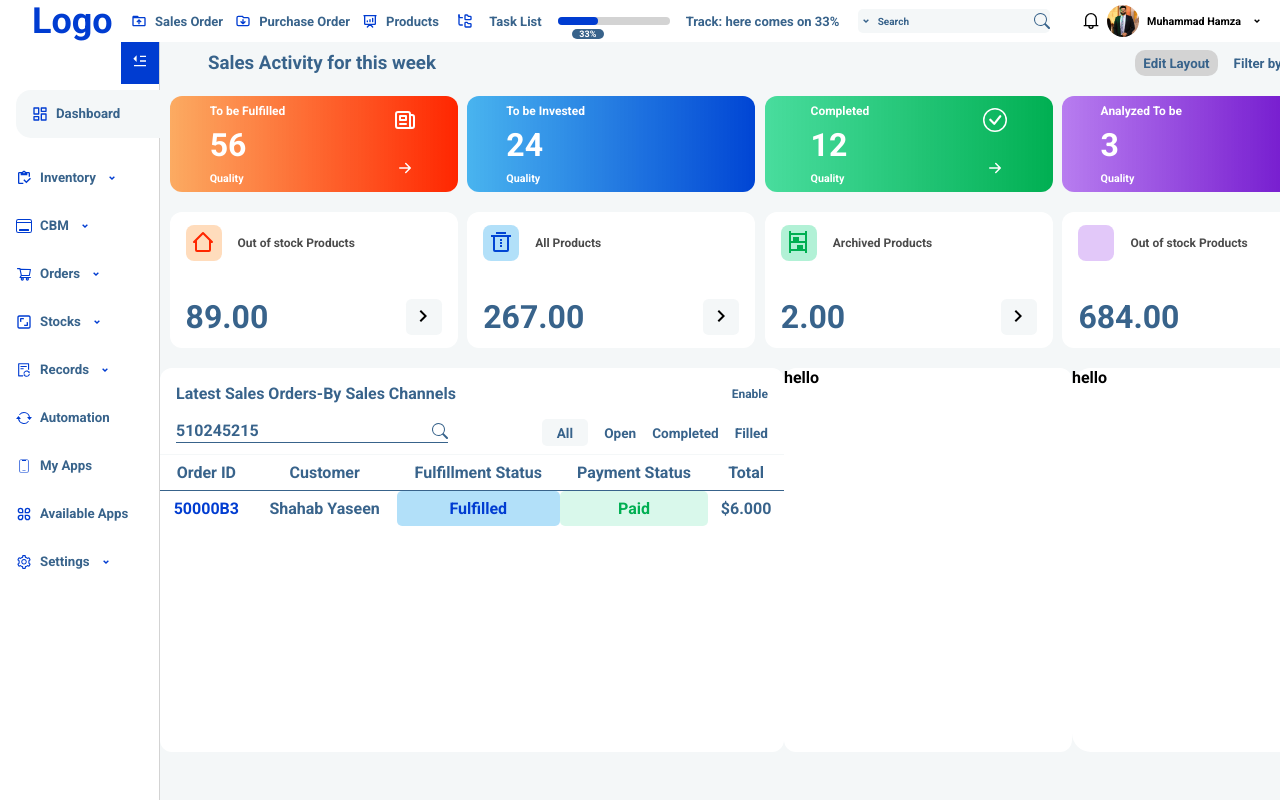
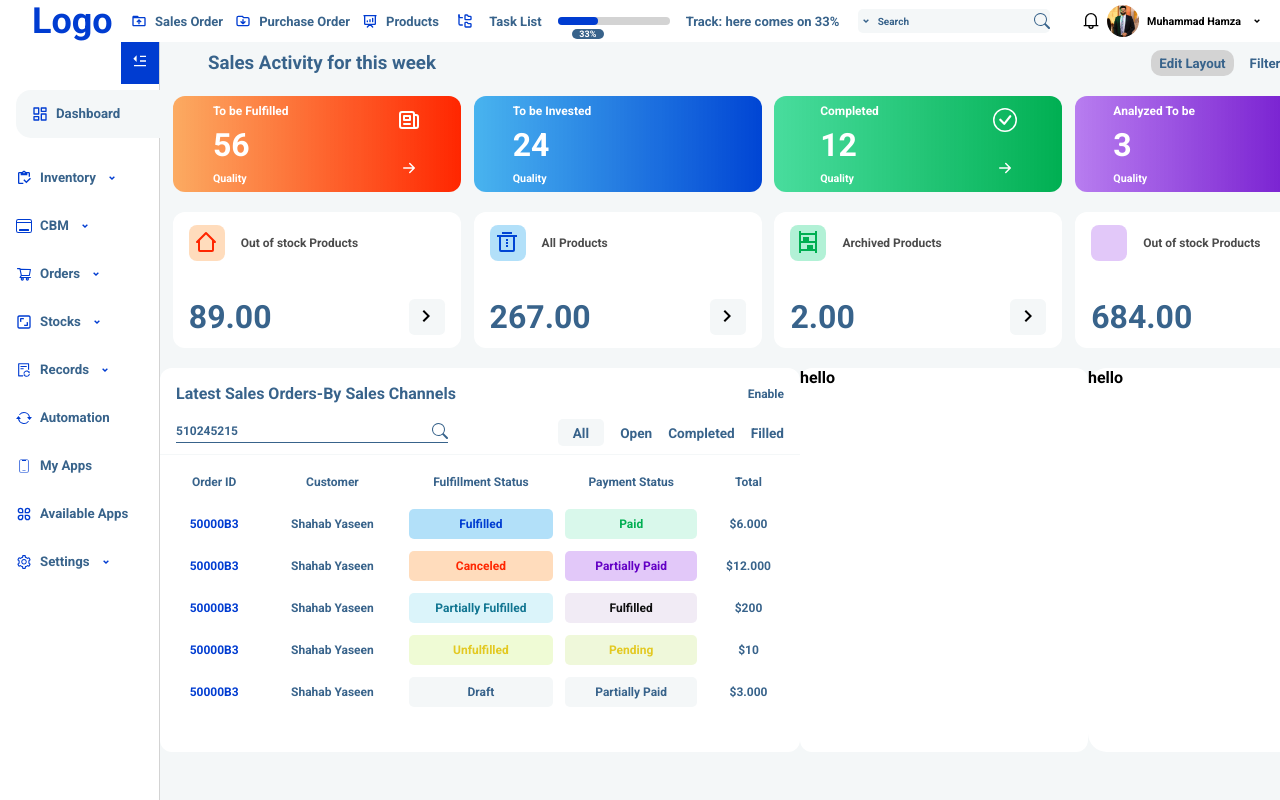
Before and after one commit to EdraakSystems/dashboard, a React (Create React App) app: page / in a window 1280 px wide. Built offline with nearby package versions, Linux system fonts and the light colour scheme; some icons are missing.

Commit message:
table final

```diff
--- a/src/components/Dashboard/Dashboard.css
+++ b/src/components/Dashboard/Dashboard.css
@@ -185,7 +185,7 @@
 }
 
 .cards_3_table {
-    width: 39rem;
+    width: 40rem;
     border-radius: 12px;
     background-color: white;
 
@@ -257,12 +257,17 @@
     border-bottom: 1px solid var(--sec_clr);
 }
 
+.table_search>p {
+    font-size: 0.75rem;
+}
+
 .table_data table {
     width: 100%;
     text-align: center;
     border-top: 1px solid var(--bg_clr);
-    border-collapse: collapse;
-    border-spacing: 10px;
+    border-collapse: separate;
+    border-spacing: 0.75rem;
+    font-size: 0.75rem;
 }
 
 th {
@@ -272,7 +277,6 @@ th {
 
 td {
     padding: 0.5rem;
-    margin: 0 1rem;
 }
 
 
@@ -304,14 +308,102 @@ tr:not(:first-child) {
     color: var(--sec_clr);
 }
 
-.cards_data_2 {
-    background-image: linear-gradient(to right, rgba(0, 151, 235, 0.7), rgba(0, 69, 212, 1));
+.second_row :first-child {
+    color: var(--pri_clr);
 }
 
-.cards_data_3 {
-    background-image: linear-gradient(to right, rgba(0, 209, 119, 0.7), rgba(0, 175, 82, 1));
+.second_row :nth-child(2) {
+    color: var(--sec_clr);
 }
 
-.cards_data_4 {
-    background-image: linear-gradient(to right, rgba(158, 73, 236, 0.7), rgba(99, 0, 197, 1));
+.second_row :nth-child(3) {
+    color: rgba(255, 38, 0, 1);
+    background: rgba(255, 138, 34, 0.3);
+    border-radius: 5px;
+    ;
 }
+
+.second_row :nth-child(4) {
+    color: rgba(99, 0, 197, 1);
+    background: rgba(158, 73, 236, 0.3);
+    border-radius: 5px;
+}
+
+.second_row :nth-child(5) {
+    color: var(--sec_clr);
+}
+
+.third_row :first-child {
+    color: var(--pri_clr);
+}
+
+.third_row :nth-child(2) {
+    color: var(--sec_clr);
+}
+
+.third_row :nth-child(3) {
+    color: rgb(17, 117, 145);
+    background: rgba(136, 219, 239, 0.3);
+    border-radius: 5px;
+    ;
+}
+
+.third_row :nth-child(4) {
+    color: rgb(15, 15, 16);
+    background: rgba(207, 190, 222, 0.3);
+    border-radius: 5px;
+}
+
+.third_row :nth-child(5) {
+    color: var(--sec_clr);
+}
+
+.fourth_row :first-child {
+    color: var(--pri_clr);
+}
+
+.fourth_row :nth-child(2) {
+    color: var(--sec_clr);
+}
+
+.fourth_row :nth-child(3) {
+    color: rgb(227, 201, 34);
+    background: rgba(203, 240, 117, 0.3);
+    border-radius: 5px;
+    ;
+}
+
+.fourth_row :nth-child(4) {
+    color: rgb(227, 201, 34);
+    background: rgba(201, 230, 133, 0.3);
+    border-radius: 5px;
+}
+
+.fourth_row :nth-child(5) {
+    color: var(--sec_clr);
+}
+
+.fifth_row :first-child {
+    color: var(--pri_clr);
+}
+
+.fifth_row :nth-child(2) {
+    color: var(--sec_clr);
+}
+
+.fifth_row :nth-child(3) {
+    color: var(--sec_clr);
+    background: var(--bg_clr);
+    border-radius: 5px;
+    ;
+}
+
+.fifth_row :nth-child(4) {
+    color: var(--sec_clr);
+    background: var(--bg_clr);
+    border-radius: 5px;
+}
+
+.fifth_row :nth-child(5) {
+    color: var(--sec_clr);
+}
--- a/src/components/Dashboard/Dashboard.jsx
+++ b/src/components/Dashboard/Dashboard.jsx
@@ -161,6 +161,34 @@ const Dashboard = () => {
                 <td>Paid</td>
                 <td>$6.000</td>
               </tr>
+              <tr className='second_row'>
+                <td>50000B3</td>
+                <td>Shahab Yaseen</td>
+                <td>Canceled</td>
+                <td>Partially Paid</td>
+                <td>$12.000</td>
+              </tr>
+              <tr className='third_row'>
+                <td>50000B3</td>
+                <td>Shahab Yaseen</td>
+                <td>Partially Fulfilled</td>
+                <td>Fulfilled</td>
+                <td>$200</td>
+              </tr>
+              <tr className='fourth_row'>
+                <td>50000B3</td>
+                <td>Shahab Yaseen</td>
+                <td>Unfulfilled</td>
+                <td>Pending</td>
+                <td>$10</td>
+              </tr>
+              <tr className='fifth_row'>
+                <td>50000B3</td>
+                <td>Shahab Yaseen</td>
+                <td>Draft</td>
+                <td>Partially Paid</td>
+                <td>$3.000</td>
+              </tr>
             </table>
           </div>
         </div>
@@ -172,7 +200,7 @@ const Dashboard = () => {
         </div>
       </div>
 
-    </div>
+    </div >
   )
 }
 
```
